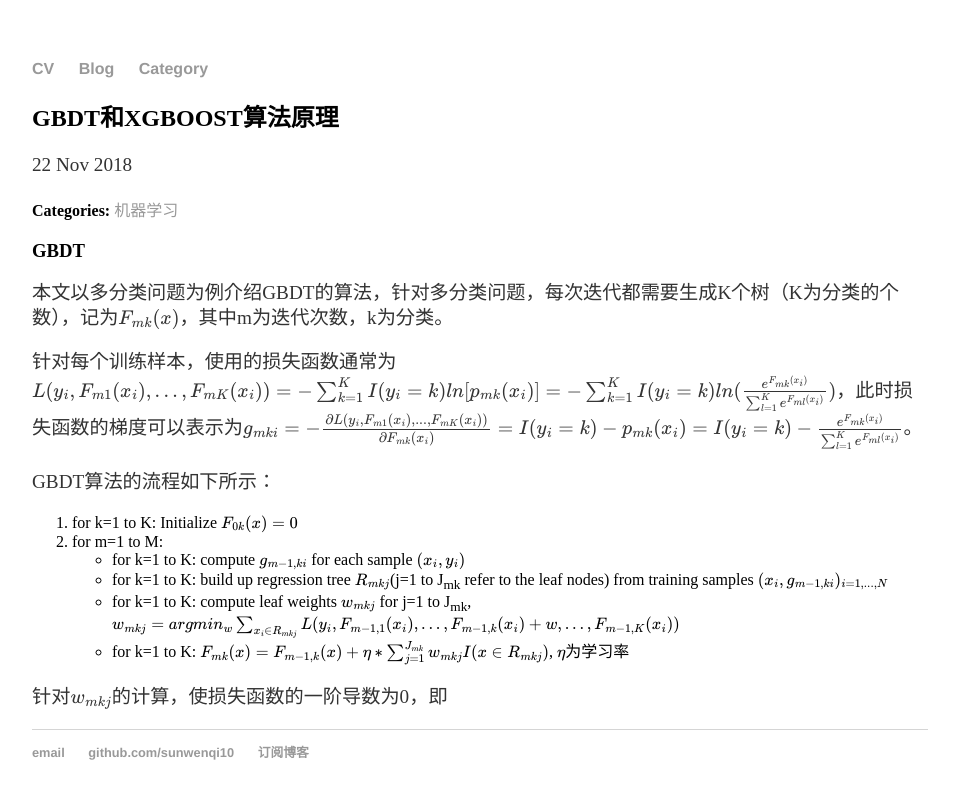
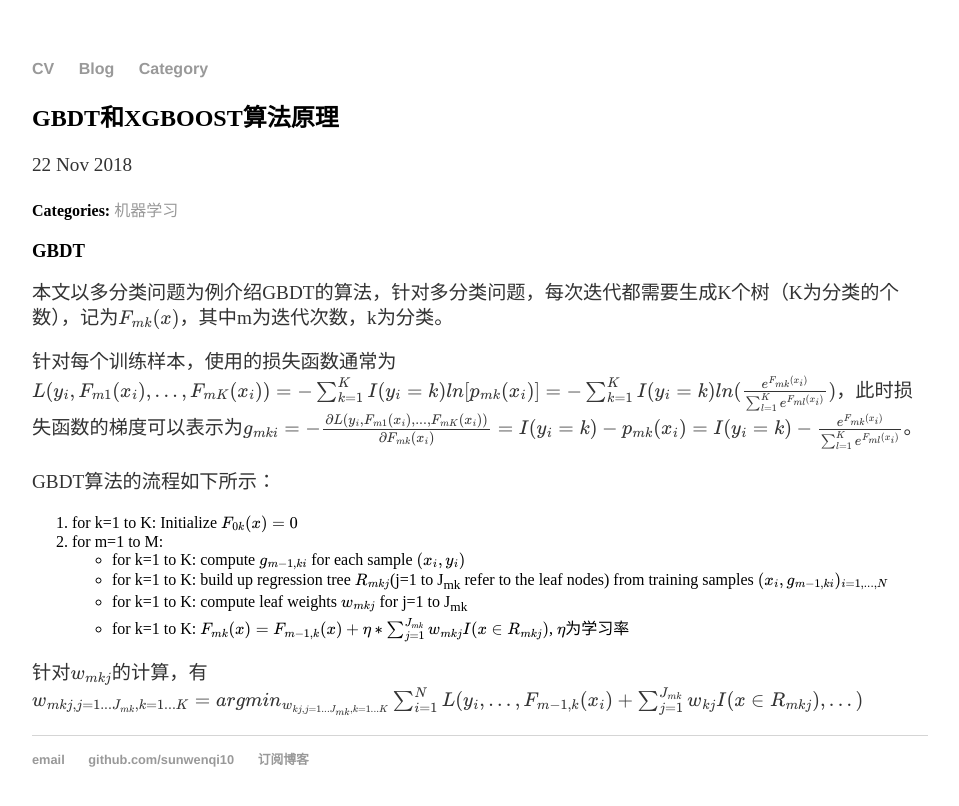
Before and after one commit to sunwenqi10/sunwenqi10.github.io, a Jekyll site: the page built from _posts/2018-11-22-GBDT_and_XGBOOST.md, in a window 1280 px wide. Shown: the top 806 px of the page, without its empty margins (160-1119 px from the left). Built offline with Jekyll 4.4.1, drawn with Linux system fonts in a browser that asks for light colours; formulas are drawn with MathJax 3; comment, search, counter and statistics services are not loaded.

Commit message:
Update 2018-11-22-GBDT_and_XGBOOST.md

```diff
--- a/_posts/2018-11-22-GBDT_and_XGBOOST.md
+++ b/_posts/2018-11-22-GBDT_and_XGBOOST.md
@@ -16,7 +16,7 @@ GBDT算法的流程如下所示：
 2. for m=1 to M:
   + for k=1 to K: compute $$g_{m-1,ki}$$ for each sample $$(x_i, y_i)$$
   + for k=1 to K: build up regression tree $$R_{mkj}$$(j=1 to J<sub>mk</sub> refer to the leaf nodes) from training samples $$(x_i, g_{m-1,ki})_{i=1,...,N}$$
-  + for k=1 to K: compute leaf weights $$w_{mkj}$$ for j=1 to J<sub>mk</sub>, $$w_{mkj}=argmin_{w}\sum_{x_i\in{R_{mkj}}}L(y_i, F_{m-1,1}(x_i), ..., F_{m-1,k}(x_i)+w, ...,  F_{m-1,K}(x_i))$$
+  + for k=1 to K: compute leaf weights $$w_{mkj}$$ for j=1 to J<sub>mk</sub>
   + for k=1 to K: $$F_{mk}(x)=F_{m-1,k}(x)+\eta*\sum_{j=1}^{J_{mk}}w_{mkj}I({x}\in{R_{mkj}})$$, $$\eta$$为学习率
 
-针对$$w_{mkj}$$的计算，使损失函数的一阶导数为0，即
+针对$$w_{mkj}$$的计算，有$$w_{mkj,j=1...J_{mk},k=1...K}=argmin_{w_{kj,j=1...J_{mk},k=1...K}}\sum_{i=1}^{N}L(y_i, ...,   F_{m-1,k}(x_i)+\sum_{j=1}^{J_{mk}}w_{kj}I({x}\in{R_{mkj}}), ...)$$
```
